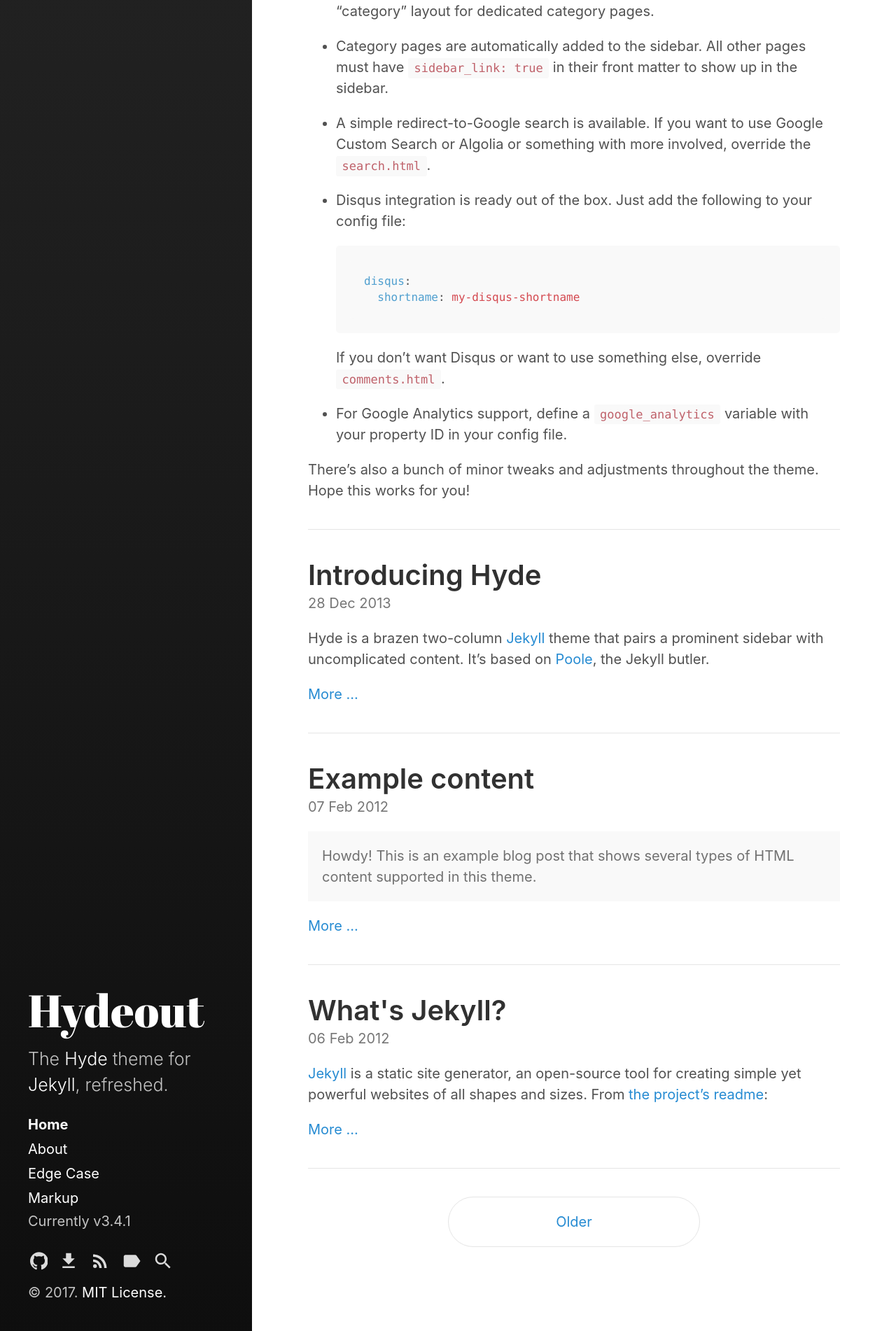
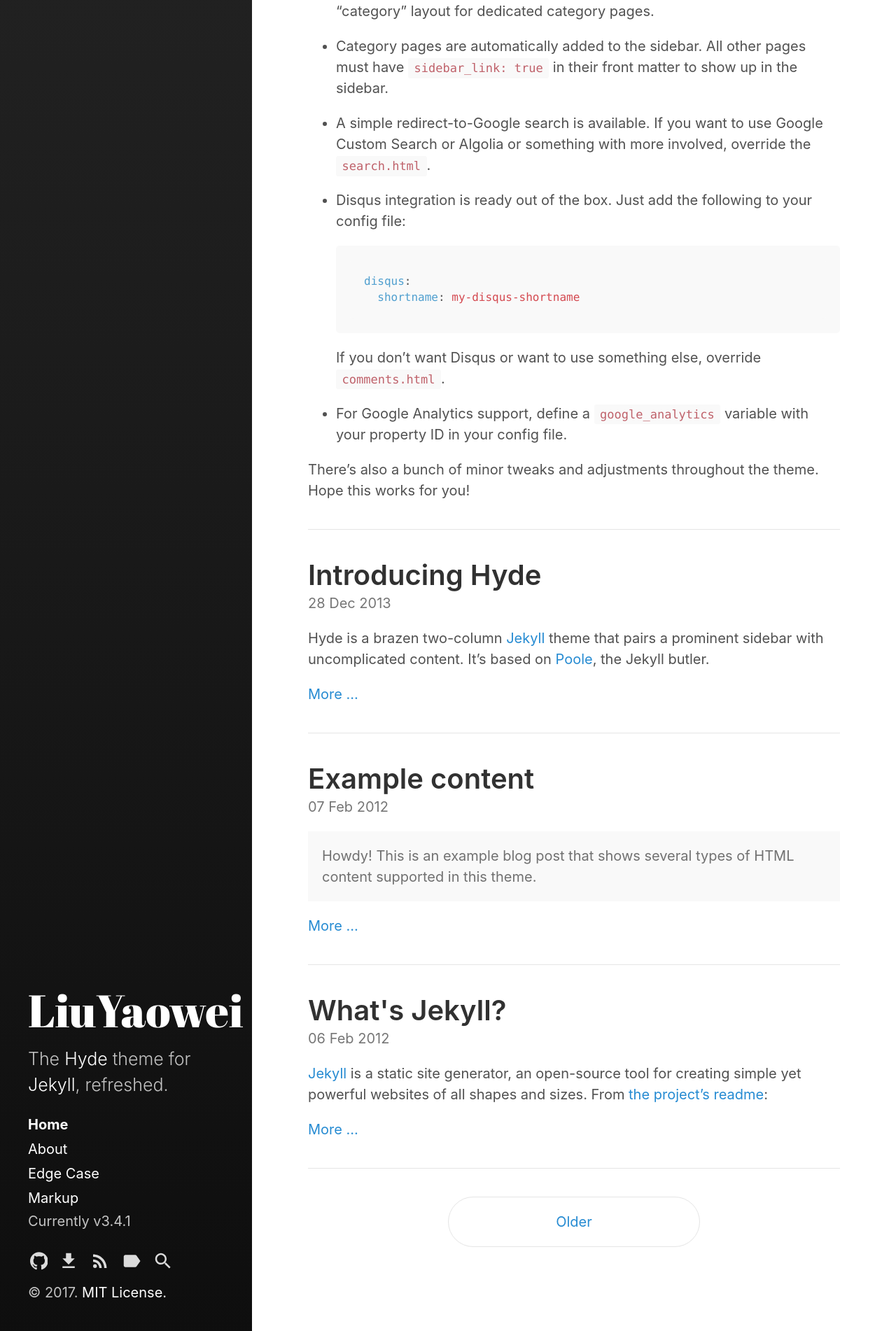
Before and after one commit to LiuYaowei-Geek/LiuYaowei-Geek.github.io, a Jekyll site: the page built from index.html, in a window 1280 px wide. Shown: the part 1712-3614 px from the top of the page at 70% size. Built offline with Jekyll 4.4.1, drawn with Linux system fonts in a browser that asks for light colours; the list of posts is cut into pages by our own code.

Commit message:
first change _config.yml

```diff
--- a/_config.yml
+++ b/_config.yml
@@ -3,8 +3,8 @@ markdown:         kramdown
 highlighter:      rouge
 
 # Setup
-title:            Hydeout
-tagline:          'A Jekyll theme'
+title:            LiuYaowei
+tagline:          'Blog'
 description:      'The <a href="http://hyde.getpoole.com" target="_blank">Hyde</a> theme for <a href="http://jekyllrb.com" target="_blank">Jekyll</a>, refreshed.'
 url:              https://fongandrew.github.io/hydeout
 baseurl:          # the optional subpath of your site, e.g. "/blog"
```
